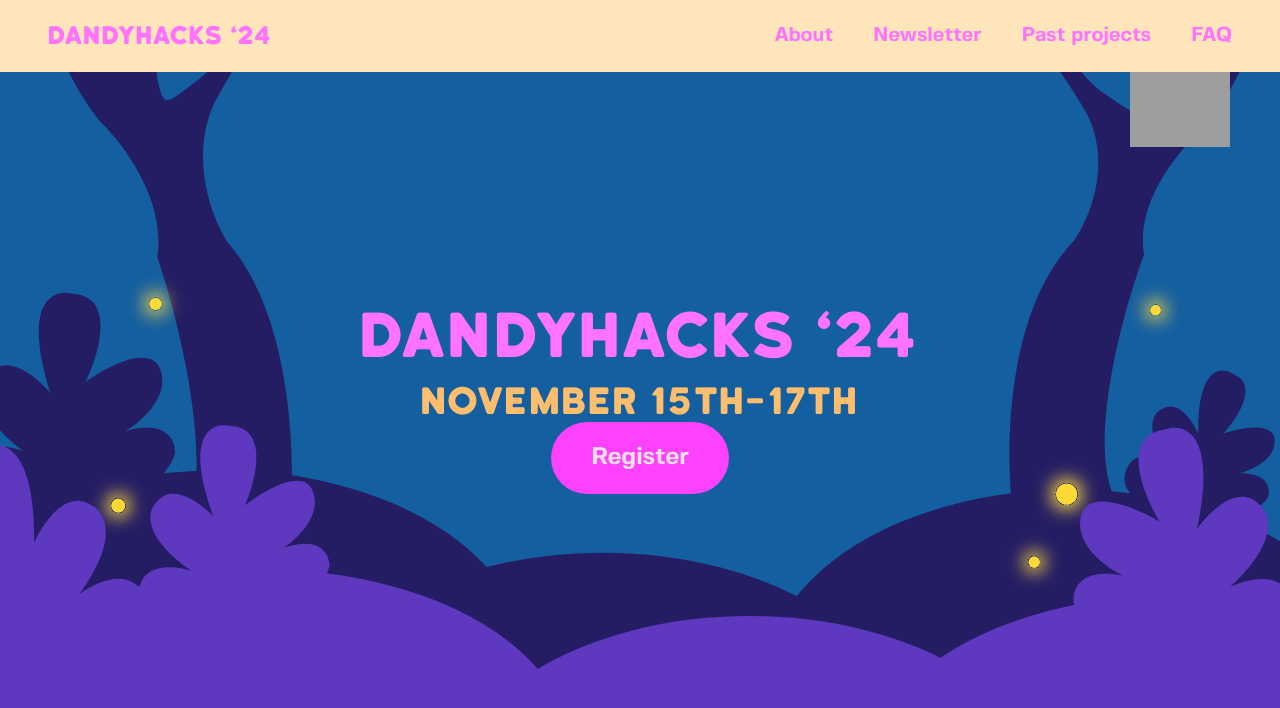
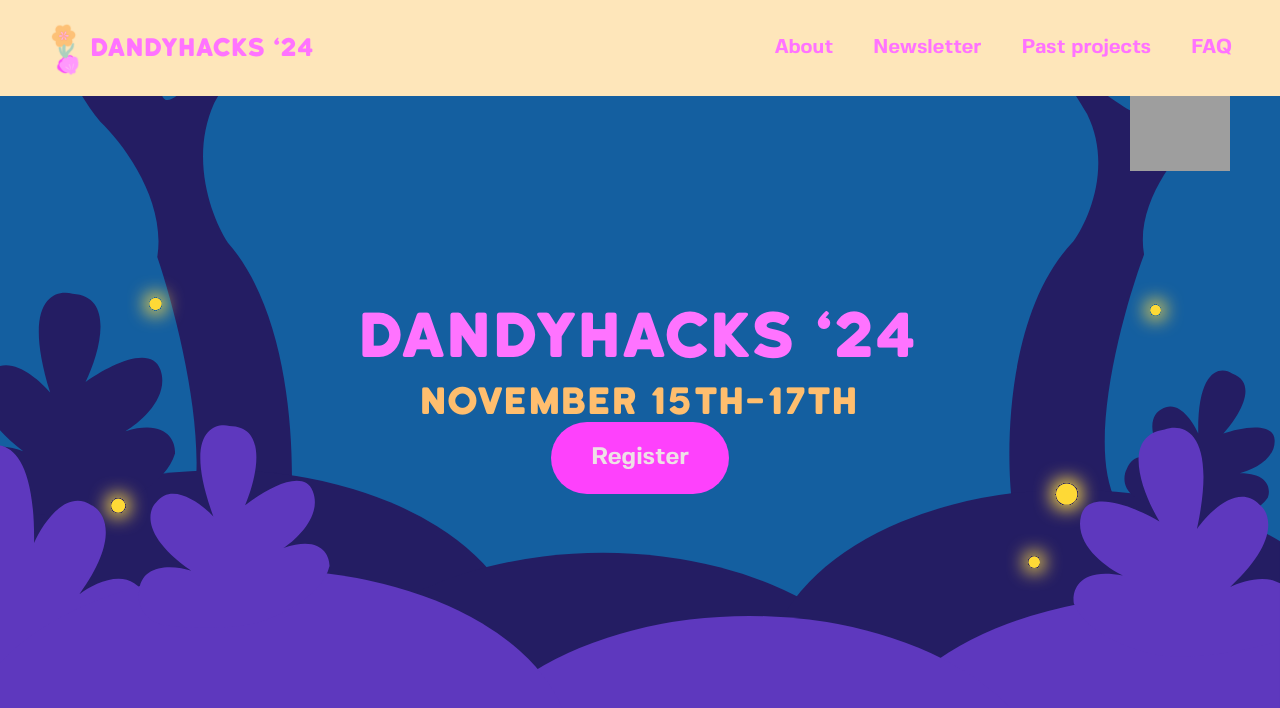
Before and after one commit to UR-dandyhacks/DandyHacks24, a website: page index.html in a window 1280 px wide. Drawn offline with nearby package versions, Linux system fonts and the light colour scheme; grey boxes are pictures that could not be loaded.

Commit message:
Added logo to top left corner. This made the header taller, pls fix.

```diff
--- a/index.html
+++ b/index.html
@@ -10,7 +10,12 @@
 
 <body class="font-sans text-pink-dandy bg-dandy-teal">
   <nav class="fixed z-30 flex flex-row items-center justify-between flex-none w-full px-5 py-5 transition-transform md:px-12 bg-sandy-tan translate-y-0">
-    <h3 class="text-2xl"><a href="#hero">DandyHacks &OpenCurlyQuote;24</a></h3>
+    <div class="flex items-center gap-2">
+      <img class="logo w-10 h-auto" src="img/logo24.png" alt="DandyHacks Logo" />
+      <h3 class="text-2xl">
+        <a href="#hero">DandyHacks &OpenCurlyQuote;24</a>
+      </h3>
+    </div>
     <div>
       <input class="absolute z-50 w-8 h-8 opacity-0 peer lg:hidden" type="checkbox" />
       <div class="fixed top-0 left-0 w-screen h-screen bg-black opacity-0 pointer-events-none peer-checked:pointer-events-auto transition-opacity peer-checked:opacity-50 lg:hidden"></div>
```
Also changed, not shown: img/logo24.PNG (added), styles.css.
